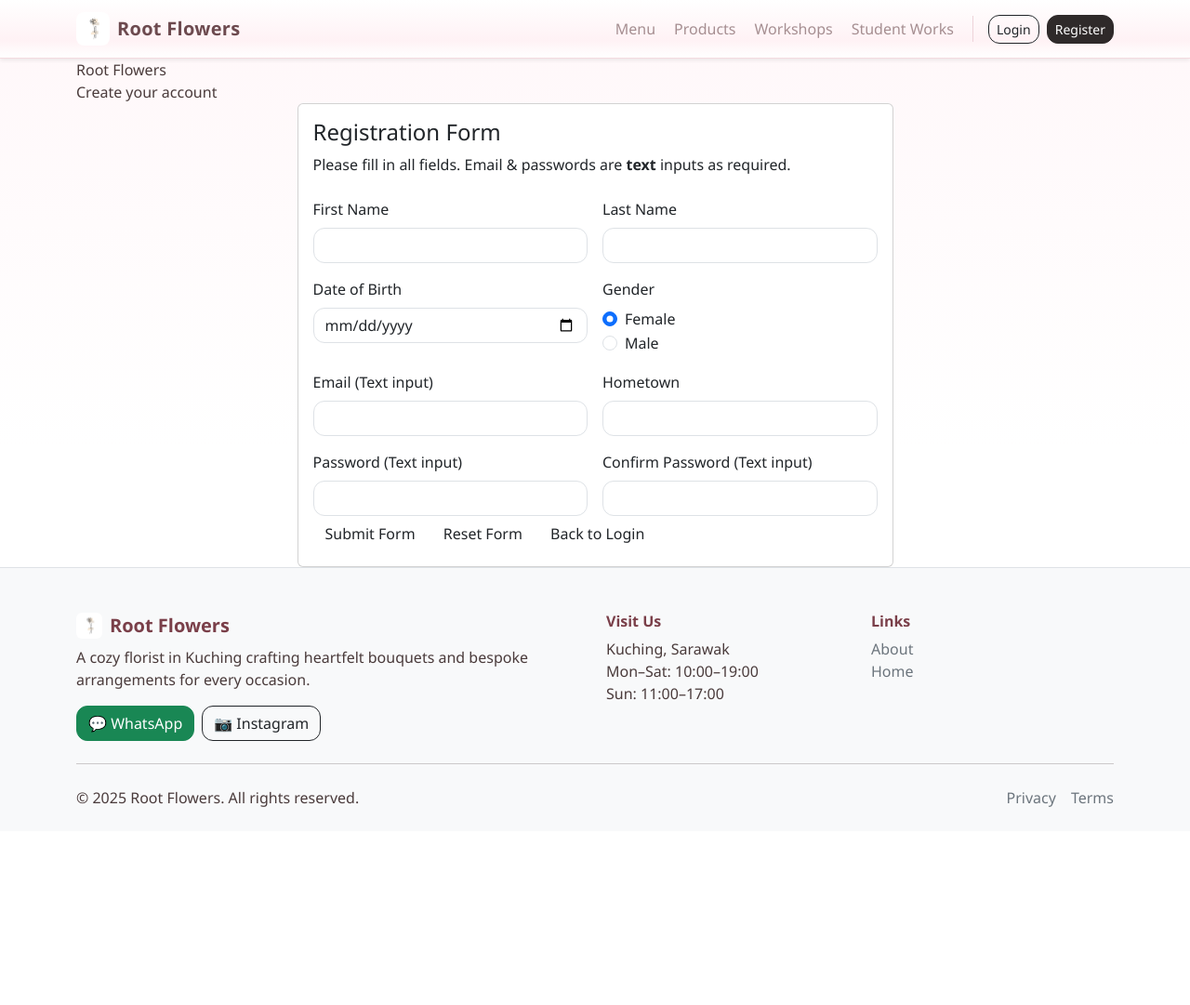
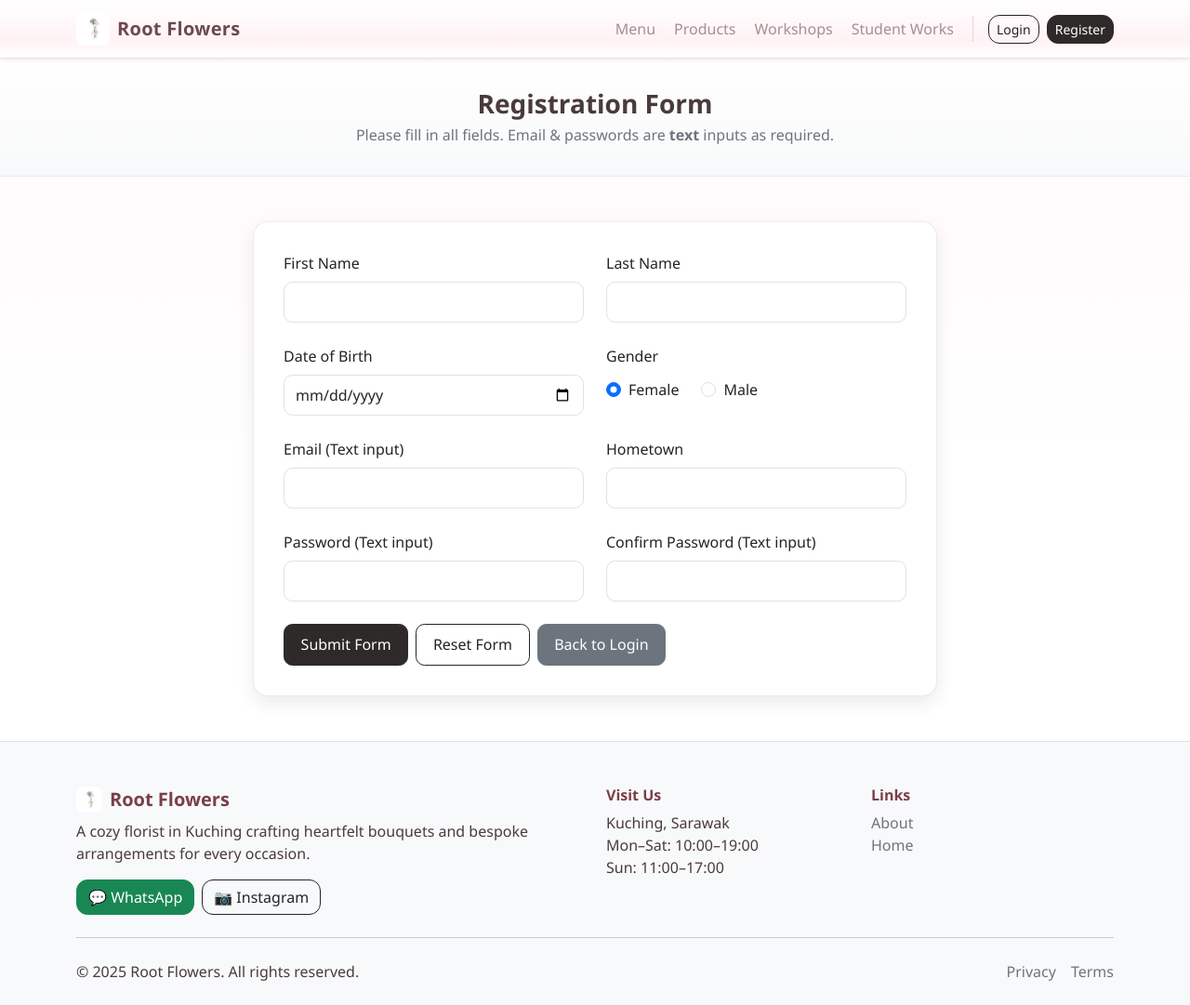
Before and after one commit to NyChieng/Flower-shop-Web, a PHP site: page /registration.php in a window 1280 px wide. Shown: the whole page at 93% size. Before the commit the page ends 868 px from the top, so only its background shows below. Run offline with PHP 8.4, Linux system fonts and the light colour scheme.

Commit message:
Add login/logout and polish registration flow
Introduces login.php and logout.php for user authentication and session management. Refactors process_register.php for improved validation, error handling, and file storage logic. Updates registration.php for cleaner Bootstrap markup and styling. Expands style.css with improved layout and registration form polish.

```diff
--- /dev/null
+++ b/logout.php
@@ -0,0 +1,6 @@
+<?php
+session_start();
+session_unset();
+session_destroy();
+header('Location: index.php');
+exit;
--- a/registration.php
+++ b/registration.php
@@ -1,5 +1,5 @@
 <?php
-// COS30020/registration.php — Task 9 form page (no inline CSS)
+// COS30020/registration.php — Bootstrap + ./style/style.css
 session_start();
 ?>
 <!DOCTYPE html>
@@ -9,60 +9,59 @@ session_start();
   <meta name="viewport" content="width=device-width, initial-scale=1" />
   <title>Register • Root Flowers</title>
 
-  <!-- Bootstrap (optional but you’re already using it) -->
-  <link href="https://cdn.jsdelivr.net/npm/bootstrap@5.3.3/dist/css/bootstrap.min.css" rel="stylesheet">
-
-  <!-- Your site stylesheet -->
-  <link rel="stylesheet" href="./style/style.css" />
+  <!-- Bootstrap -->
+  <link href="https://cdn.jsdelivr.net/npm/bootstrap@5.3.3/dist/css/bootstrap.min.css" rel="stylesheet" />
+  <!-- Your stylesheet (stored in ./style/) -->
+  <link rel="stylesheet" href="style/style.css" />
 </head>
-<body class="rf-page rf-register-page">
+<body>
 
   <?php include __DIR__ . '/nav.php'; ?>
 
-  <!-- Hero/header area kept consistent with index.php via style.css -->
-  <section class="rf-hero rf-hero--register">
+  <!-- Slim page header (styled in style/style.css) -->
+  <header class="page-header">
     <div class="container">
-      <div class="rf-hero__inner">
-        <div class="rf-hero__brand">
-          <div class="rf-hero__title">Root Flowers</div>
-          <div class="rf-hero__subtitle">Create your account</div>
-        </div>
-      </div>
+      <h1>Registration Form</h1>
+      <p>Please fill in all fields. Email &amp; passwords are <strong>text</strong> inputs as required.</p>
     </div>
-  </section>
+  </header>
 
-  <main class="rf-section rf-auth">
+  <main class="py-5">
     <div class="container">
       <div class="row justify-content-center">
-        <div class="col-xl-7 col-lg-8">
-          <div class="card rf-card rf-auth__card">
-            <div class="card-body rf-card__body">
-              <h1 class="h4 rf-auth__title">Registration Form</h1>
-              <p class="rf-text-muted mb-4">Please fill in all fields. Email & passwords are <strong>text</strong> inputs as required.</p>
+        <div class="col-lg-8">
+          <!-- Tidy Bootstrap card (styled via .register-card in style.css) -->
+          <div class="card register-card">
+            <div class="card-body">
 
-              <!-- POST to Task 10 -->
-              <form class="rf-form" action="process_register.php" method="post" novalidate>
-                <div class="row g-3">
+              <!-- POST to Task 10 processor -->
+              <?php
+                // Build a correct relative URL to process_register.php
+                $proc = rtrim(dirname($_SERVER['REQUEST_URI']), '/\\') . '/process_register.php';
+              ?>
+              <form action="<?php echo $proc; ?>" method="post" novalidate>
+                <div class="row g-4">
+
                   <!-- First / Last name (TEXT) -->
                   <div class="col-md-6">
                     <label for="first_name" class="form-label">First Name</label>
-                    <input type="text" class="form-control rf-input" id="first_name" name="first_name" required>
+                    <input type="text" class="form-control" id="first_name" name="first_name" required>
                   </div>
                   <div class="col-md-6">
                     <label for="last_name" class="form-label">Last Name</label>
-                    <input type="text" class="form-control rf-input" id="last_name" name="last_name" required>
+                    <input type="text" class="form-control" id="last_name" name="last_name" required>
                   </div>
 
                   <!-- Date of Birth (DATE) -->
                   <div class="col-md-6">
                     <label for="dob" class="form-label">Date of Birth</label>
-                    <input type="date" class="form-control rf-input" id="dob" name="dob" required>
+                    <input type="date" class="form-control" id="dob" name="dob" required>
                   </div>
 
                   <!-- Gender (default Female) -->
                   <div class="col-md-6">
                     <span class="form-label d-block">Gender</span>
-                    <div class="rf-radio-group">
+                    <div class="d-flex gap-4 pt-1">
                       <div class="form-check">
                         <input class="form-check-input" type="radio" name="gender" id="gender_f" value="Female" checked>
                         <label class="form-check-label" for="gender_f">Female</label>
@@ -77,36 +76,37 @@ session_start();
                   <!-- Email (TEXT — NOT input type="email") -->
                   <div class="col-md-6">
                     <label for="email" class="form-label">Email (Text input)</label>
-                    <input type="text" class="form-control rf-input" id="email" name="email" required>
+                    <input type="text" class="form-control" id="email" name="email" required>
                   </div>
 
                   <!-- Hometown (TEXT) -->
                   <div class="col-md-6">
                     <label for="hometown" class="form-label">Hometown</label>
-                    <input type="text" class="form-control rf-input" id="hometown" name="hometown" required>
+                    <input type="text" class="form-control" id="hometown" name="hometown" required>
                   </div>
 
                   <!-- Passwords (TEXT — per assignment) -->
                   <div class="col-md-6">
                     <label for="password" class="form-label">Password (Text input)</label>
-                    <input type="text" class="form-control rf-input" id="password" name="password" required>
+                    <input type="text" class="form-control" id="password" name="password" required>
                   </div>
                   <div class="col-md-6">
                     <label for="confirm_password" class="form-label">Confirm Password (Text input)</label>
-                    <input type="text" class="form-control rf-input" id="confirm_password" name="confirm_password" required>
+                    <input type="text" class="form-control" id="confirm_password" name="confirm_password" required>
                   </div>
                 </div>
 
-                <!-- Buttons -->
-                <div class="rf-actions">
-                  <button type="submit" name="submit" class="btn rf-btn-primary">Submit Form</button>
-                  <button type="reset" class="btn rf-btn-outline">Reset Form</button>
-                  <a href="login.php" class="btn rf-btn-secondary">Back to Login</a>
+                <!-- Actions -->
+                <div class="d-flex flex-wrap gap-2 pt-4">
+                  <button type="submit" name="submit" class="btn btn-dark">Submit Form</button>
+                  <button type="reset" class="btn btn-outline-dark">Reset Form</button>
+                  <a href="login.php" class="btn btn-secondary">Back to Login</a>
                 </div>
               </form>
 
             </div>
           </div>
+          <!-- /card -->
         </div>
       </div>
     </div>
--- a/style/style.css
+++ b/style/style.css
@@ -1,19 +1,29 @@
 /* style/style.css — polished, warm florist theme */
 
+
 /* ---------- Base / Type ---------- */
+
 :root {
-  --ink:#4a3b3b;
-  --rose-50:#fff7f9;
-  --rose-100:#fff2f5;
-  --rose-150:#ffe9ef;
-  --rose-200:#ffe2e8;
-  --rose-300:#f4dbe0;
-  --rose-400:#e9c6c9;
-  --plum:#6d4a4f;
-  --accent:#7a3f49;
+    --ink: #4a3b3b;
+    --rose-50: #fff7f9;
+    --rose-100: #fff2f5;
+    --rose-150: #ffe9ef;
+    --rose-200: #ffe2e8;
+    --rose-300: #f4dbe0;
+    --rose-400: #e9c6c9;
+    --plum: #6d4a4f;
+    --accent: #7a3f49;
 }
-* { box-sizing: border-box; }
-html, body { height: 100%; }
+
+* {
+    box-sizing: border-box;
+}
+
+html,
+body {
+    height: 100%;
+}
+
 body {
     color: var(--ink);
     background: linear-gradient(180deg, var(--rose-50), #ffffff 60%);
@@ -21,121 +31,330 @@ body {
     -webkit-font-smoothing: antialiased;
     text-rendering: optimizeLegibility;
 }
-a { text-decoration: none; }
-.btn, .form-control { border-radius: 12px; }
-.btn-dark { background: #2f2a2a; border-color: #2f2a2a; }
-.btn-dark:hover { transform: translateY(-1px); }
-.btn-outline-dark:hover { transform: translateY(-1px); }
+
+a {
+    text-decoration: none;
+}
+
+.btn,
+.form-control {
+    border-radius: 12px;
+}
+
+.btn-dark {
+    background: #2f2a2a;
+    border-color: #2f2a2a;
+}
+
+.btn-dark:hover {
+    transform: translateY(-1px);
+}
+
+.btn-outline-dark:hover {
+    transform: translateY(-1px);
+}
+
 
 /* Focus states (a11y) */
+
 :focus-visible {
     outline: 2px solid var(--rose-400);
     outline-offset: 2px;
 }
 
+
 /* Motion sensitivity */
+
 @media (prefers-reduced-motion: reduce) {
-  * { transition: none !important; animation-duration: .001ms !important; }
+    * {
+        transition: none !important;
+        animation-duration: .001ms !important;
+    }
 }
 
+
 /* ---------- Navbar ---------- */
+
 .navbar-floral {
-  background:
-    linear-gradient(180deg, #ffffff, var(--rose-100) 70%, #fff 100%);
+    background: linear-gradient(180deg, #ffffff, var(--rose-100) 70%, #fff 100%);
     border-bottom: 1px solid var(--rose-300);
     backdrop-filter: saturate(120%) blur(6px);
 }
-.brand-logo { height: 36px; width: 36px; object-fit: cover; border-radius: 8px; }
-.brand-logo-sm { height: 28px; width: 28px; object-fit: cover; border-radius: 6px; }
-.brand-text { font-weight: 800; letter-spacing: .3px; color: var(--plum); }
+
+.brand-logo {
+    height: 36px;
+    width: 36px;
+    object-fit: cover;
+    border-radius: 8px;
+}
+
+.brand-logo-sm {
+    height: 28px;
+    width: 28px;
+    object-fit: cover;
+    border-radius: 6px;
+}
+
+.brand-text {
+    font-weight: 800;
+    letter-spacing: .3px;
+    color: var(--plum);
+}
+
 .navbar-floral .nav-link {
-  color: #6a4a4d; padding: .55rem .75rem; border-radius: 10px; position: relative;
+    color: #6a4a4d;
+    padding: .55rem .75rem;
+    border-radius: 10px;
+    position: relative;
 }
-.navbar-floral .nav-link:hover { background: #fff4f6; color: #633b41; }
-.navbar-floral .nav-link.disabled { opacity: .6; pointer-events: auto; cursor: not-allowed; }
-.nav-divider { width: 1px; height: 28px; background: #edd3d9; margin: 0 .5rem; }
-.floral-toggler { border-color: var(--rose-300); }
+
+.navbar-floral .nav-link:hover {
+    background: #fff4f6;
+    color: #633b41;
+}
+
+.navbar-floral .nav-link.disabled {
+    opacity: .6;
+    pointer-events: auto;
+    cursor: not-allowed;
+}
+
+.nav-divider {
+    width: 1px;
+    height: 28px;
+    background: #edd3d9;
+    margin: 0 .5rem;
+}
+
+.floral-toggler {
+    border-color: var(--rose-300);
+}
+
 
 /* ---------- Hero ---------- */
+
 .hero-with-image {
     position: relative;
-  background:
-    radial-gradient(1000px 600px at 10% -20%, rgba(255,226,232,.85) 0, rgba(255,226,232,0) 60%),
-    url("../img/main_background.jpg") center/cover no-repeat;
+    background: radial-gradient(1000px 600px at 10% -20%, rgba(255, 226, 232, .85) 0, rgba(255, 226, 232, 0) 60%), url("../img/main_background.jpg") center/cover no-repeat;
     border-bottom: 1px solid var(--rose-300);
     min-height: 420px;
 }
+
 .hero-overlay {
-  position: absolute; inset: 0;
-  background: linear-gradient(180deg, rgba(255,255,255,.35), rgba(255,255,255,.10) 60%, rgba(255,255,255,.0));
+    position: absolute;
+    inset: 0;
+    background: linear-gradient(180deg, rgba(255, 255, 255, .35), rgba(255, 255, 255, .10) 60%, rgba(255, 255, 255, .0));
     pointer-events: none;
 }
+
 .glass {
     background: rgba(255, 255, 255, .78);
-  box-shadow: 0 10px 28px rgba(173,102,115,.18);
-  border: 1px solid rgba(233,198,201,.6);
+    box-shadow: 0 10px 28px rgba(173, 102, 115, .18);
+    border: 1px solid rgba(233, 198, 201, .6);
     backdrop-filter: blur(6px) saturate(120%);
 }
-.brand-mark { font-weight: 800; letter-spacing: .5px; color: var(--plum); }
+
+.brand-mark {
+    font-weight: 800;
+    letter-spacing: .5px;
+    color: var(--plum);
+}
+
 .badge-soft {
-  background: #fff; border: 1px dashed var(--rose-400); color: #a35562;
+    background: #fff;
+    border: 1px dashed var(--rose-400);
+    color: #a35562;
 }
-.btn-cta { padding: .7rem 1.15rem; }
+
+.btn-cta {
+    padding: .7rem 1.15rem;
+}
+
 
 /* Hero points (optional) */
-.hero-points { list-style: none; padding-left: 0; margin: 0; color:#6d5555; }
-.hero-points li { display: flex; align-items: center; gap: .5rem; }
-.hero-points li::before { content: "•"; color: var(--accent); }
+
+.hero-points {
+    list-style: none;
+    padding-left: 0;
+    margin: 0;
+    color: #6d5555;
+}
+
+.hero-points li {
+    display: flex;
+    align-items: center;
+    gap: .5rem;
+}
+
+.hero-points li::before {
+    content: "•";
+    color: var(--accent);
+}
+
 
 /* ---------- Section head / Chips ---------- */
+
 .section-head {
-  display: flex; align-items: center; justify-content: space-between;
-  margin-bottom: .75rem; gap: 1rem; flex-wrap: wrap;
-}
-.chips { display: flex; gap: .5rem; }
-.chip {
-  font-size: .75rem; background: #fff4f6; border: 1px solid var(--rose-300);
-  padding: .25rem .6rem; border-radius: 999px; color: var(--accent);
+    display: flex;
+    align-items: center;
+    justify-content: space-between;
+    margin-bottom: .75rem;
+    gap: 1rem;
+    flex-wrap: wrap;
 }
 
+.chips {
+    display: flex;
+    gap: .5rem;
+}
+
+.chip {
+    font-size: .75rem;
+    background: #fff4f6;
+    border: 1px solid var(--rose-300);
+    padding: .25rem .6rem;
+    border-radius: 999px;
+    color: var(--accent);
+}
+
+
 /* ---------- Cards / Grid ---------- */
+
 .photo-card {
-  border: 0; border-radius: 16px;
+    border: 0;
+    border-radius: 16px;
     box-shadow: 0 10px 26px rgba(173, 102, 115, .12);
     transition: transform .2s ease, box-shadow .2s ease;
 }
+
 .photo-card:hover {
     transform: translateY(-2px);
-  box-shadow: 0 16px 40px rgba(173,102,115,.16);
+    box-shadow: 0 16px 40px rgba(173, 102, 115, .16);
 }
-.img-wrap { overflow: hidden; border-top-left-radius: 16px; border-top-right-radius: 16px; }
-.photo-card img { aspect-ratio: 1/1; object-fit: cover; }
+
+.img-wrap {
+    overflow: hidden;
+    border-top-left-radius: 16px;
+    border-top-right-radius: 16px;
+}
+
+.photo-card img {
+    aspect-ratio: 1/1;
+    object-fit: cover;
+}
+
 
 /* ---------- PLACEHOLDER tiles when missing images ---------- */
+
 .placeholder-tile {
     background: linear-gradient(135deg, #fff8fa, #fff2f5);
-  border-top-left-radius: 16px; border-top-right-radius: 16px;
+    border-top-left-radius: 16px;
+    border-top-right-radius: 16px;
     min-height: 220px;
     border-bottom: 1px solid #f3dbe1;
 }
+
 .placeholder-text {
     color: #a06a73;
     font-weight: 600;
     letter-spacing: .2px;
 }
 
+
 /* ---------- Divider ---------- */
-.divider { height: 1px; background: linear-gradient(90deg, transparent, var(--rose-300), transparent); }
+
+.divider {
+    height: 1px;
+    background: linear-gradient(90deg, transparent, var(--rose-300), transparent);
+}
+
 
 /* ---------- Footer ---------- */
-footer { background: #fdfdfd; }
-footer h5, footer h6 { color: var(--accent); }
+
+footer {
+    background: #fdfdfd;
+}
+
+footer h5,
+footer h6 {
+    color: var(--accent);
+}
+
 .foot-bottom {
-  display: flex; justify-content: space-between; align-items: center; flex-wrap: wrap; gap: .75rem;
+    display: flex;
+    justify-content: space-between;
+    align-items: center;
+    flex-wrap: wrap;
+    gap: .75rem;
 }
-.foot-bottom .links { display: flex; gap: 1rem; }
+
+.foot-bottom .links {
+    display: flex;
+    gap: 1rem;
+}
+
 
 /* ---------- Utilities ---------- */
-.cta-row { display: flex; gap: .6rem; flex-wrap: wrap; margin-top: .5rem; }
-.text-truncate { overflow: hidden; text-overflow: ellipsis; white-space: nowrap; }
-.hover-lift:hover { transform: translateY(-2px); }
+
+.cta-row {
+    display: flex;
+    gap: .6rem;
+    flex-wrap: wrap;
+    margin-top: .5rem;
+}
+
+.text-truncate {
+    overflow: hidden;
+    text-overflow: ellipsis;
+    white-space: nowrap;
+}
+
+.hover-lift:hover {
+    transform: translateY(-2px);
+}
+
+
+/* Registration page polish (Bootstrap-friendly) */
+
+header.page-header {
+    background: linear-gradient(180deg, #fff 0%, #f8f9fa 100%);
+    border-bottom: 1px solid rgba(0, 0, 0, .08);
+    padding: 2rem 0;
+    text-align: center;
+}
+
+header.page-header h1 {
+    font-size: 1.75rem;
+    font-weight: 600;
+    margin-bottom: .25rem;
+}
+
+header.page-header p {
+    margin: 0;
+    color: #6c757d;
+}
+
+.card.register-card {
+    border: 1px solid rgba(0, 0, 0, .08);
+    border-radius: 1rem;
+    box-shadow: 0 0.5rem 1.25rem rgba(0, 0, 0, .08);
+}
+
+.card.register-card .card-body {
+    padding: 2rem;
+}
+
+.card.register-card .form-control {
+    border-radius: .6rem;
+    height: 44px;
+}
+
+.card.register-card .form-control:focus {
+    border-color: #adb5bd;
+    box-shadow: 0 0 0 .2rem rgba(0, 0, 0, .05);
+}
+
+.card.register-card .btn {
+    border-radius: .6rem;
+    padding: .6rem 1.1rem;
+}
```
Also changed, not shown: login.php (added, +113 -0 lines), process_register.php (+54 -103 lines). Lines whose indentation alone changed are shown as unchanged.
